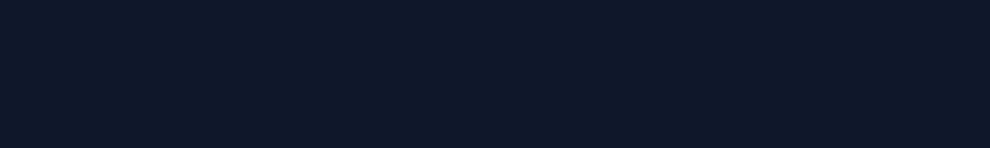
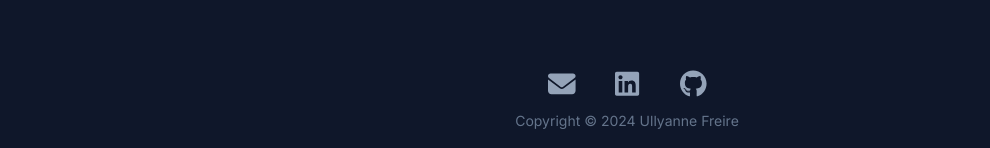
Before and after one commit to ullyanne/portfolio, a React (Vite) app: page / in a window 1280 px wide. Shown: the part 990-1138 px from the top of the page, without its empty margins (13-1003 px from the left). Before the commit the page ends 980 px from the top, so only its background shows below. Built offline with nearby package versions, Linux system fonts and the light colour scheme; no server answers; the database is empty.

Commit message:
Implementa footer

```diff
--- a/src/App.tsx
+++ b/src/App.tsx
@@ -6,6 +6,7 @@
 import { getProjects } from './services/ProjectsServices'
 import { JobsResponse, ProjectsResponse } from './services/ServicesTypes'
 import { getJobs } from './services/JobsServices'
+import { Footer } from './components/Footer'
 
 export default function App() {
   const [projects, setProjects] = useState<ProjectsResponse[]>([])
@@ -22,6 +23,7 @@
       <Presentation />
       <Projects projects={projects} />
       <Experience jobs={jobs}/>
+      <Footer />
     </>
   )
 }
--- /dev/null
+++ b/src/components/Footer.tsx
@@ -0,0 +1,32 @@
+import { faGithub, faLinkedin } from "@fortawesome/free-brands-svg-icons";
+import { faEnvelope } from "@fortawesome/free-solid-svg-icons";
+import { FontAwesomeIcon } from "@fortawesome/react-fontawesome";
+
+export function Footer(){
+  return (
+    <footer className="text-sm flex justify-center text-slate-500 mt-20 mb-5 max-w-screen">
+      <div className="flex flex-col">
+        <ul className="flex flex-row justify-center gap-10 mb-3 text-slate-400 ">
+          <li className="hover:text-slate-300 transition ease-in-out">
+            <a target="_blank" href="mailto:ujfp@ic.ufal.br">
+              <FontAwesomeIcon icon={faEnvelope} font-size="1.97em" />
+            </a>
+          </li>
+
+          <li className="hover:text-slate-300 transition ease-in-out">
+            <a target="_blank" href="https://www.linkedin.com/in/ullyanne-patriota/">
+              <FontAwesomeIcon icon={faLinkedin} font-size="1.97em" />
+            </a>
+          </li>
+          <li className="hover:text-slate-300 transition ease-in-out">
+            <a target="_blank" href="https://github.com/ullyanne/">
+              <FontAwesomeIcon icon={faGithub} font-size="1.96em" />
+            </a>
+          </li>
+        </ul>
+        <span>Copyright © 2024 Ullyanne Freire</span>
+      </div>
+
+    </footer>
+  )
+}
```
